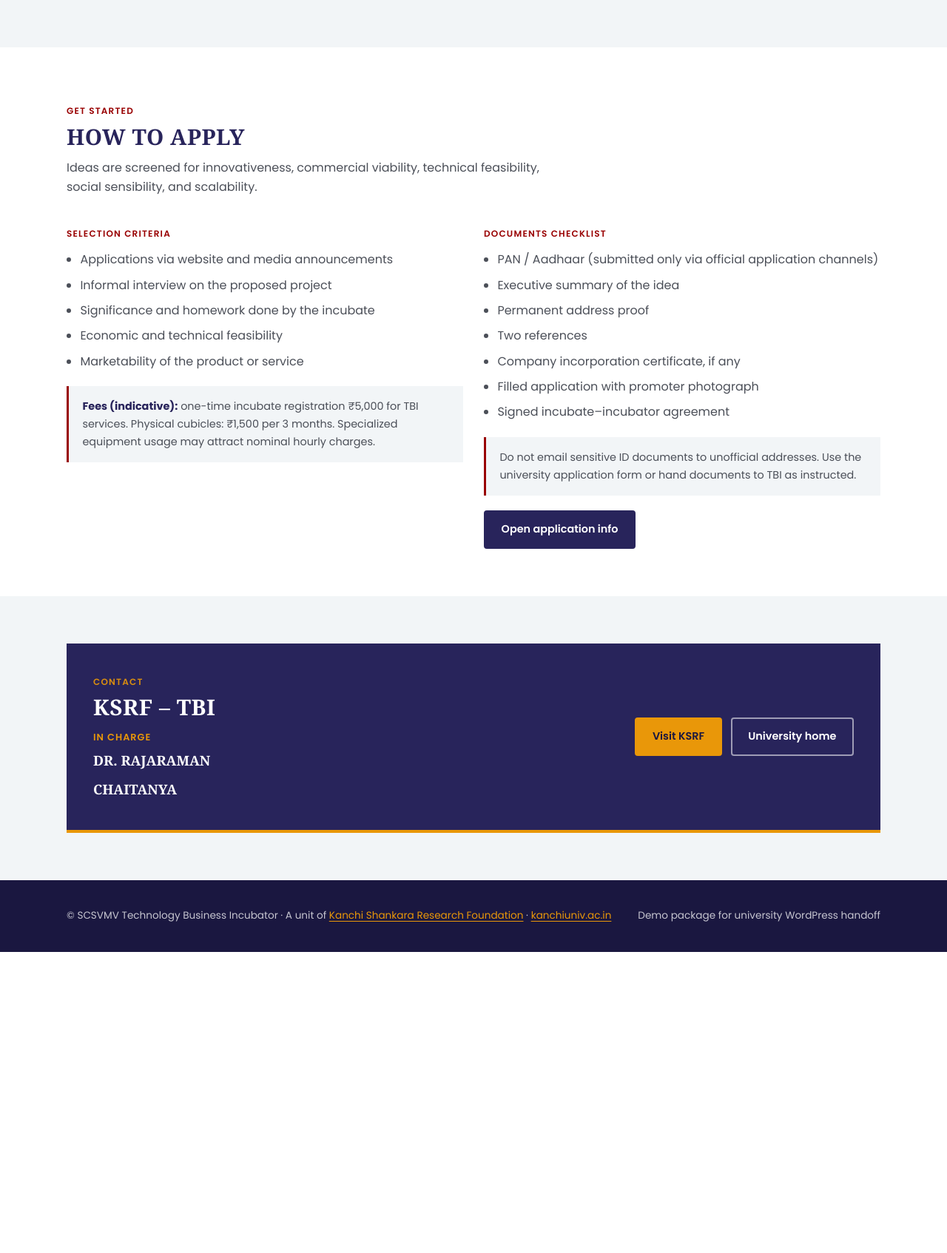
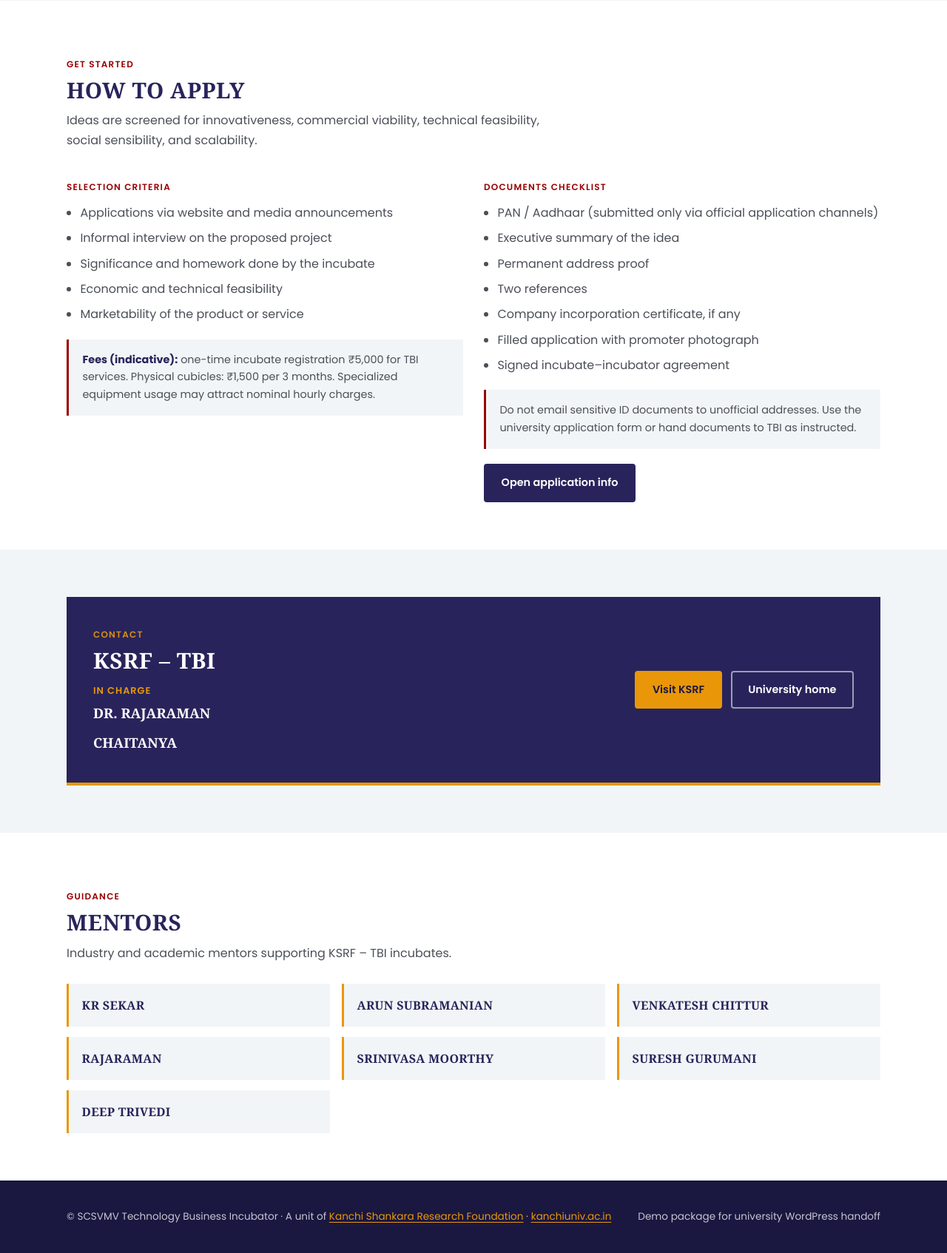
Before and after one commit to sreesa3/tbi, a PHP site: page / in a window 1280 px wide. Shown: the part 3303-4997 px from the top of the page at 74% size. Before the commit the page ends 4590 px from the top, so only its background shows below. Run offline with PHP 8.4, Linux system fonts and the light colour scheme.

Commit message:
added mentors

```diff
--- a/index.html
+++ b/index.html
@@ -53,6 +53,7 @@
             <li><a href="#projects">Projects</a></li>
             <li><a href="#apply">Apply</a></li>
             <li><a href="#contact">Contact</a></li>
+            <li><a href="#mentors">Mentors</a></li>
           </ul>
         </nav>
       </div>
@@ -172,10 +173,6 @@
             <h3>At a glance</h3>
             <ul class="stat-list">
               <li>
-                <strong>Since 2007</strong>
-                <span>DST-sanctioned Technology Business Incubator</span>
-              </li>
-              <li>
                 <strong>Open intake</strong>
                 <span>Students, faculty, alumni &amp; general public</span>
               </li>
@@ -243,7 +240,7 @@
             <li>Clean energy &amp; low carbon</li>
             <li>Transportation</li>
             <li>Smart materials</li>
-            <li>Aerospace</li>
+            <li>Ayurveda</li>
             <li class="accent">Artificial Intelligence</li>
             <li class="accent">Internet of Things</li>
             <li class="accent">AR / VR</li>
@@ -376,6 +373,27 @@
           </div>
         </div>
       </section>
+
+      <section class="section" id="mentors" aria-labelledby="mentors-title">
+        <div class="container">
+          <header class="section__head reveal">
+            <p class="section__label">Guidance</p>
+            <h2 id="mentors-title">Mentors</h2>
+            <p class="section__intro">
+              Industry and academic mentors supporting KSRF – TBI incubates.
+            </p>
+          </header>
+          <ul class="mentor-grid reveal">
+            <li>KR Sekar</li>
+            <li>Arun Subramanian</li>
+            <li>Venkatesh Chittur</li>
+            <li>Rajaraman</li>
+            <li>Srinivasa Moorthy</li>
+            <li>Suresh Gurumani</li>
+            <li>Deep Trivedi</li>
+          </ul>
+        </div>
+      </section>
     </main>
 
     <footer class="site-footer">
--- a/styles/main.css
+++ b/styles/main.css
@@ -757,6 +757,40 @@ a:hover {
   margin: 0.2rem 0 !important;
 }
 
+/* Mentors */
+.mentor-grid {
+  list-style: none;
+  margin: 0;
+  padding: 0;
+  display: grid;
+  grid-template-columns: repeat(3, 1fr);
+  gap: 0.85rem 1rem;
+}
+
+@media (max-width: 800px) {
+  .mentor-grid {
+    grid-template-columns: 1fr 1fr;
+  }
+}
+
+@media (max-width: 480px) {
+  .mentor-grid {
+    grid-template-columns: 1fr;
+  }
+}
+
+.mentor-grid li {
+  font-family: var(--font-display);
+  font-size: 1rem;
+  font-weight: 700;
+  text-transform: uppercase;
+  letter-spacing: 0.02em;
+  color: var(--navy);
+  padding: 1rem 1.1rem;
+  border-left: 3px solid var(--yellow);
+  background: var(--surface);
+}
+
 /* Footer */
 .site-footer {
   background: var(--navy-deep);
```
